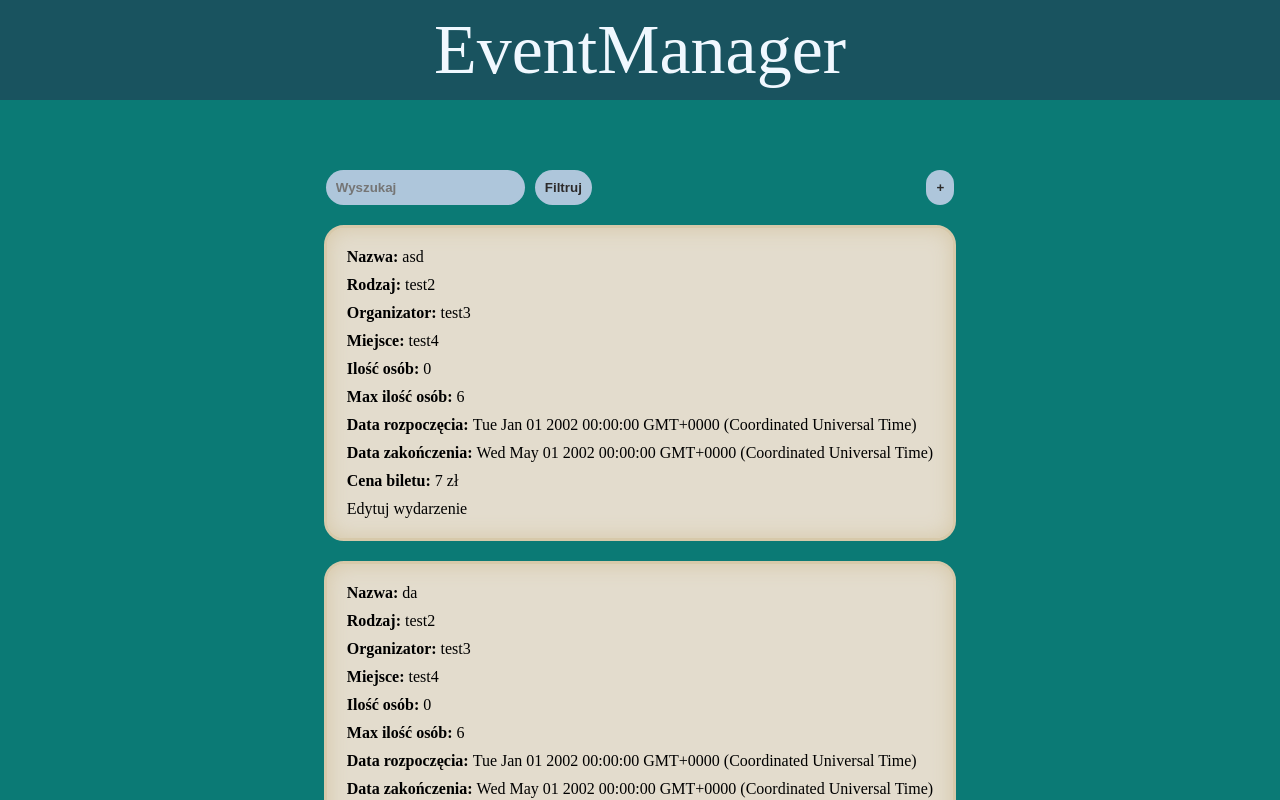
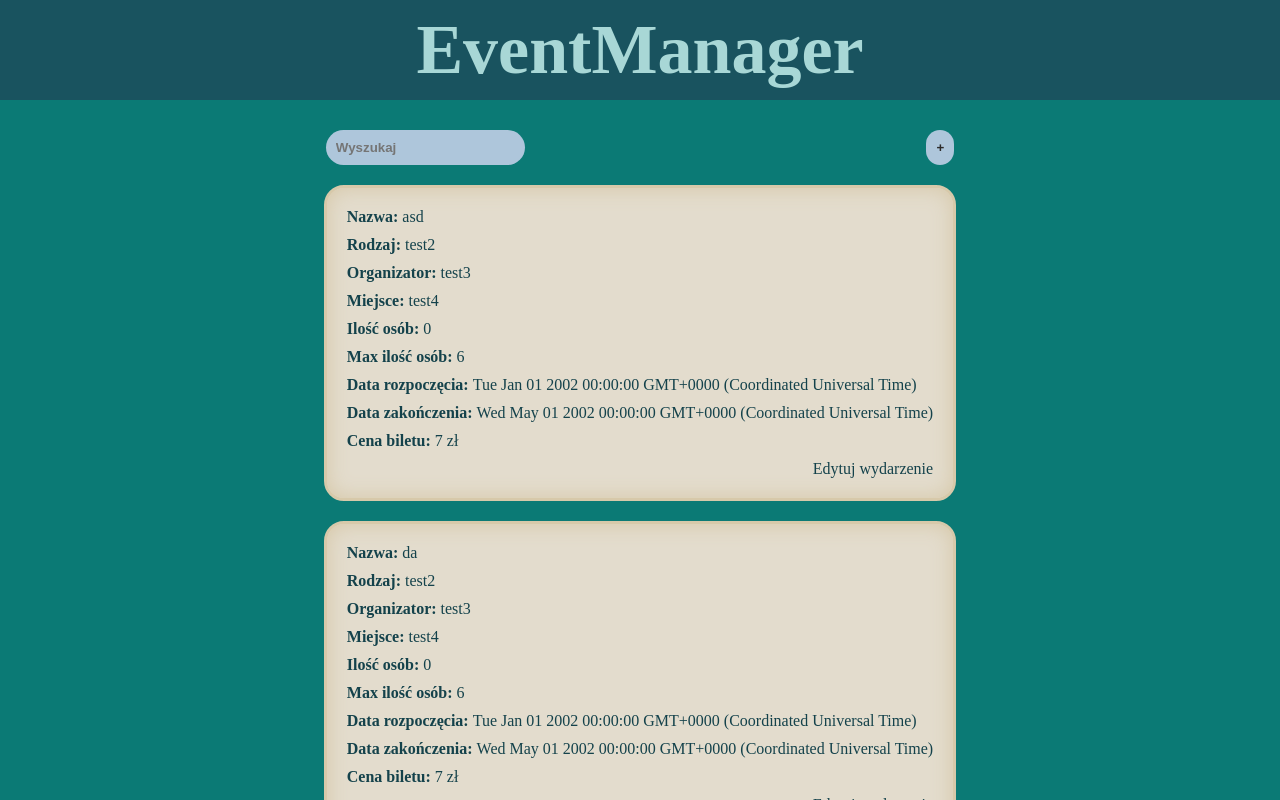
Before and after one commit to Geerafix/EventHubV1, an Angular app in the folder EventManager/: page /dodaj-wydarzenie in a window 1280 px wide. Shown: the top 800 px of the page. Built offline with nearby package versions, Linux system fonts and the light colour scheme.

Commit message:
filtr dziala do wyszukiwania

```diff
--- a/EventManager/src/app/event/event.component.css
+++ b/EventManager/src/app/event/event.component.css
@@ -1,3 +1,5 @@
+@import url('https://fonts.googleapis.com/css?family=Noticia+Text|Lalezar');
+
 #eventData {
   display: flex;
   flex-direction: column;
@@ -7,6 +9,7 @@
   border-width: 3px;
   border-style: solid;
   border-radius: 20px;
+  color: #14424b;
   border-color: #D7C9AA;
   box-shadow: 0px 0px 7px 0.01px rgb(146, 112, 108);
   box-shadow: inset 0 0 20px 1px #D7C9AA;
@@ -37,7 +40,6 @@
 }
 
 .mainContainer {
-  width: fit-content;
   margin-inline: auto;
 }
 
--- a/EventManager/src/app/event/event.component.html
+++ b/EventManager/src/app/event/event.component.html
@@ -3,13 +3,12 @@
     <div class="controlContainer">
       <div class="searchContainer">
         <input [(ngModel)]="search" placeholder="Wyszukaj" />
-        <button (click)="filter()">Filtruj</button>
       </div>
         <div>
           <button (click)="addEvent()">+</button>
         </div>
       </div>
-    <div id="eventData" *ngFor="let event of filteredEventList">
+    <div id="eventData" *ngFor="let event of eventList | searchevent: search">
       <label><span class="info">Nazwa: </span>{{ event._nazwa }}</label>
       <label><span class="info">Rodzaj: </span>{{ event._rodzaj }}</label>
       <label><span class="info">Organizator: </span>{{ event._organizator }}</label>
@@ -19,9 +18,7 @@
       <label><span class="info">Data rozpoczęcia: </span>{{ event._data_rozpoczecia }}</label>
       <label><span class="info">Data zakończenia: </span>{{ event._data_zakonczenia }}</label>
       <label><span class="info">Cena biletu: </span>{{ event._cena_biletu }} zł</label>
-      <nav>
-        <a (click)="redirect(event._id)" id="info">Edytuj wydarzenie</a>
-      </nav>
+      <a (click)="redirect(event._id)" id="info">Edytuj wydarzenie</a>
     </div>
   </div>
 </main>
--- a/EventManager/src/app/event/event.component.ts
+++ b/EventManager/src/app/event/event.component.ts
@@ -1,16 +1,17 @@
 import { Component, OnInit} from '@angular/core';
 import { CommonModule } from '@angular/common';
-import { Event } from '../classes/Event';
+import { Event } from '../models/Event';
 import { FormsModule } from '@angular/forms';
 import { Router } from '@angular/router';
 import { ActivatedRoute } from '@angular/router';
+import { SearchEventPipe } from "../pipes/searchevent.pipe";
 
 @Component({
-  selector: 'app-event',
-  standalone: true,
-  imports: [CommonModule, FormsModule],
-  templateUrl: './event.component.html',
-  styleUrl: './event.component.css'
+    selector: 'app-event',
+    standalone: true,
+    templateUrl: './event.component.html',
+    styleUrl: './event.component.css',
+    imports: [CommonModule, FormsModule, SearchEventPipe]
 })
 export class EventComponent implements OnInit {
   eventList: Event[] = [];
@@ -27,6 +28,8 @@ export class EventComponent implements OnInit {
   search: string = "";
 
   filteredEventList = this.eventList;
+
+  str: string = '';
 
   filter() {
     this.filteredEventList = this.eventList.filter((item) => item._nazwa.toLowerCase().includes(this.search));
@@ -55,10 +58,6 @@ export class EventComponent implements OnInit {
     this.eventList.push(this.event8);
     this.eventList.push(this.event9);
     this.eventList.push(this.event10);
+    this.str = this.event1._nazwa;
   }
-
-  // search(search: string) {
-  //   tekst = tekst.toLowerCase();
-  //   return dane.filter((wyraz) => wyraz.toLowerCase().includes(tekst));
-  // }
 }
--- a/EventManager/src/app/classes/Event.ts
+++ b/EventManager/src/app/models/Event.ts
@@ -1,5 +1,4 @@
 export class Event {
-[x: string]: any;
   private id: number;
   private nazwa: string;
   private rodzaj: string;
--- /dev/null
+++ b/EventManager/src/app/pipes/searchevent.pipe.ts
@@ -0,0 +1,17 @@
+import { Pipe, PipeTransform } from '@angular/core';
+import { Event } from '../models/Event';
+
+@Pipe({
+  name: 'searchevent',
+  standalone: true
+})
+export class SearchEventPipe implements PipeTransform {
+  transform(value: Event[], searchValue: string): Event[] {
+    if (!value || !searchValue) {
+      return value;
+    }
+    return value.filter((event) => {
+      return event._nazwa.toLowerCase().includes(searchValue.toLowerCase());
+    });
+  }
+}
--- a/EventManager/src/styles.css
+++ b/EventManager/src/styles.css
@@ -2,7 +2,6 @@ header {
   text-align: center;
   font-size: 70px;
   background-color: #19535F;
-  margin-top: -70px;
 }
 
 body {
@@ -12,6 +11,10 @@ body {
 
 p  {
   font-family: "Century Gothic", serif;
-  color: aliceblue;
+  font-weight: bold;
+  color: rgba(178, 224, 222, 0.937);;
   padding: 10px;
+  margin-block-start: 0px;
+  margin-block-end: 30px;
+  user-select: none;
 }
```
Also changed, not shown: 1 other file (tests, documents, lock files or other folders).
